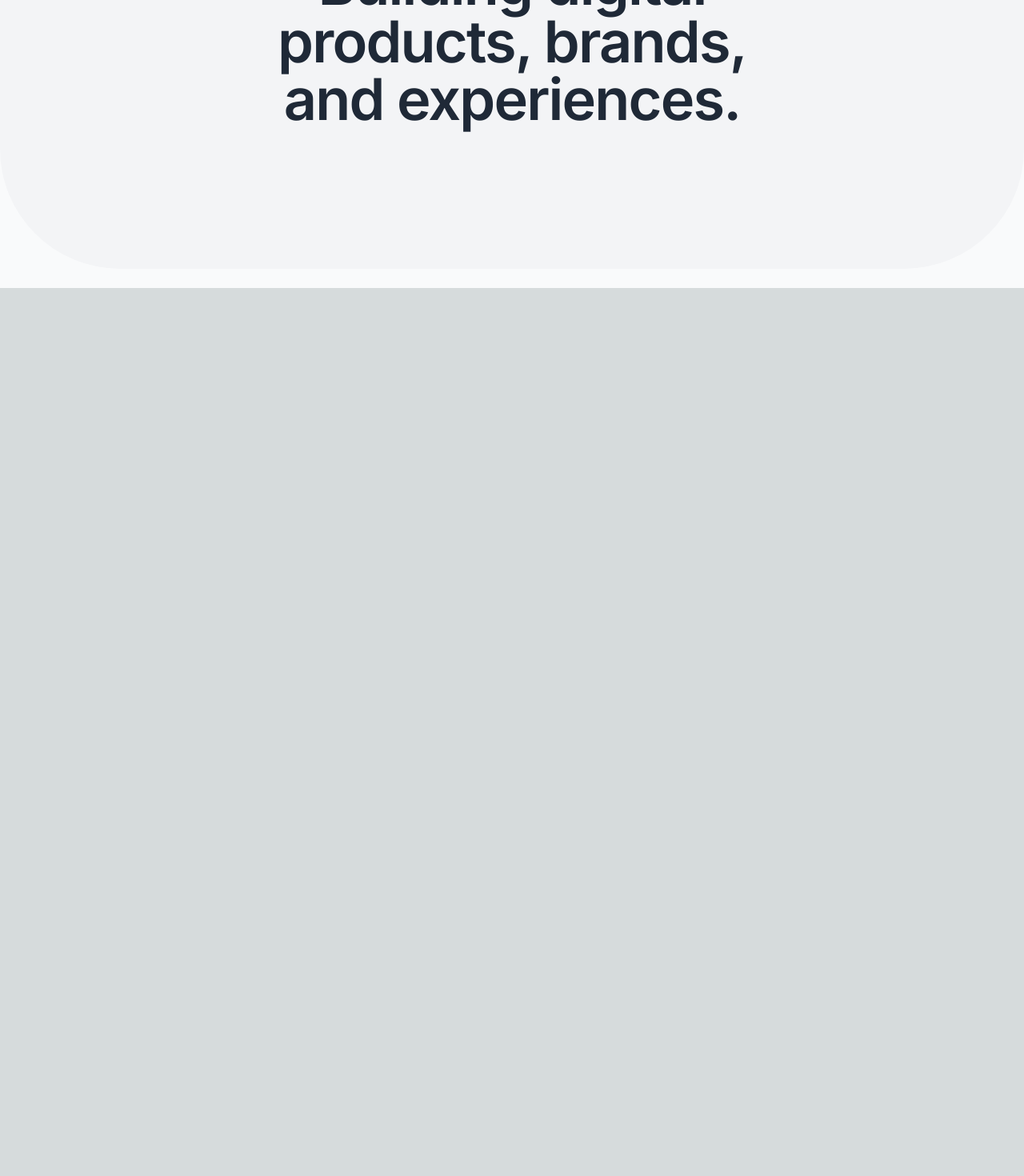
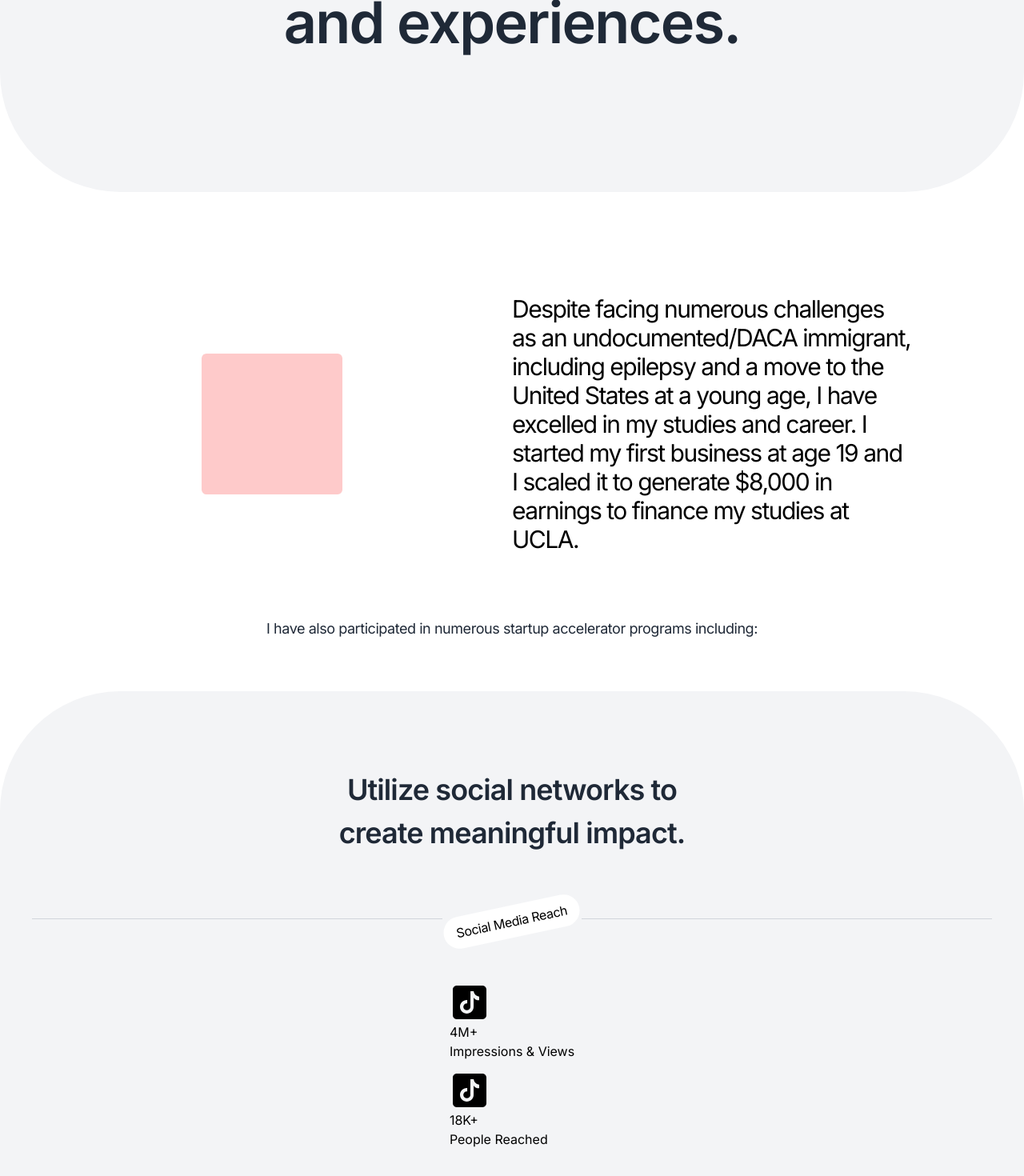
Before and after one commit to giomhern/jmh, a Next.js app: page /redesign in a window 1280 px wide. Shown: the part 536-2006 px from the top of the page at 80% size. Before the commit the page ends 896 px from the top, so only its background shows below. Built offline with nearby package versions, Linux system fonts and the light colour scheme.

Commit message:
About 50% of the page is done for desktop only atm

```diff
--- /dev/null
+++ b/app/components/impressions.tsx
@@ -0,0 +1,38 @@
+const impressions = [
+  {
+    id: 1,
+    platform: (
+      <svg
+        xmlns="http://www.w3.org/2000/svg"
+        x="0px"
+        y="0px"
+        width="50"
+        height="50"
+        viewBox="0 0 50 50"
+      >
+        <path d="M41,4H9C6.243,4,4,6.243,4,9v32c0,2.757,2.243,5,5,5h32c2.757,0,5-2.243,5-5V9C46,6.243,43.757,4,41,4z M37.006,22.323 c-0.227,0.021-0.457,0.035-0.69,0.035c-2.623,0-4.928-1.349-6.269-3.388c0,5.349,0,11.435,0,11.537c0,4.709-3.818,8.527-8.527,8.527 s-8.527-3.818-8.527-8.527s3.818-8.527,8.527-8.527c0.178,0,0.352,0.016,0.527,0.027v4.202c-0.175-0.021-0.347-0.053-0.527-0.053 c-2.404,0-4.352,1.948-4.352,4.352s1.948,4.352,4.352,4.352s4.527-1.894,4.527-4.298c0-0.095,0.042-19.594,0.042-19.594h4.016 c0.378,3.591,3.277,6.425,6.901,6.685V22.323z"></path>
+      </svg>
+    ),
+    header: "4M+",
+    subheader: "Impressions & Views",
+  },
+  {
+    id: 2,
+    platform: (
+      <svg
+        xmlns="http://www.w3.org/2000/svg"
+        x="0px"
+        y="0px"
+        width="50"
+        height="50"
+        viewBox="0 0 50 50"
+      >
+        <path d="M41,4H9C6.243,4,4,6.243,4,9v32c0,2.757,2.243,5,5,5h32c2.757,0,5-2.243,5-5V9C46,6.243,43.757,4,41,4z M37.006,22.323 c-0.227,0.021-0.457,0.035-0.69,0.035c-2.623,0-4.928-1.349-6.269-3.388c0,5.349,0,11.435,0,11.537c0,4.709-3.818,8.527-8.527,8.527 s-8.527-3.818-8.527-8.527s3.818-8.527,8.527-8.527c0.178,0,0.352,0.016,0.527,0.027v4.202c-0.175-0.021-0.347-0.053-0.527-0.053 c-2.404,0-4.352,1.948-4.352,4.352s1.948,4.352,4.352,4.352s4.527-1.894,4.527-4.298c0-0.095,0.042-19.594,0.042-19.594h4.016 c0.378,3.591,3.277,6.425,6.901,6.685V22.323z"></path>
+      </svg>
+    ),
+    header: "18K+",
+    subheader: "People Reached",
+  },
+];
+
+export default impressions;
--- a/app/layout.tsx
+++ b/app/layout.tsx
@@ -19,7 +19,6 @@ export default function RootLayout({
   return (
     <html lang="en">
       <body className={inter.className}>
-        <Navbar />
         {children}
         <Analytics />
       </body>
--- a/app/page.tsx
+++ b/app/page.tsx
@@ -2,6 +2,7 @@
 'use client';
 import { JSX, PromiseLikeOfReactNode } from 'react';
 import React, { ReactNode, Component } from 'react'
+import Navbar from './components/nav';
 
 const jumbo = <section className='flex md:px-20 md:py-10 px-10 py-2 justify-start font-extrabold'>
     <p className='text-2xl break-words md:text-4xl lg:text-6xl mx-7 md:mx-8 lg:mx-10'>A 24 year old <span className="text-bright">undocumented/DACA  entrepreneur </span>sharing his journey of <span className='text-bright'>starting  a business</span></p>
@@ -81,54 +82,75 @@ function card(tag: string | number | boolean | JSX.Element | Iterable<ReactNode>
 
 export default function Home() {
   return (
-    <main className='min-h-screen bg-blue-600 text-white'>
+    <main className="min-h-screen bg-blue-600 text-white">
+      <Navbar />
       {jumbo}
-        <div className='md:grid md:grid-cols-2 flex flex-col-reverse justify-center items-center py-5 px-20'>
+      <div className="md:grid md:grid-cols-2 flex flex-col-reverse justify-center items-center py-5 px-20">
         <ol className="relative border-l border-gray-200 dark:border-gray-700 py-3 my-10 text-xl">
           <li className="mb-10 ml-4 bg-gray-100 text-blue-600 p-7 rounded-lg">
             <div className="absolute w-3 h-3 bg-gray-100 rounded-full mt-1.5 -left-1.5 border border-yellow-200"></div>
             <p className="mb-1 font-normal text-sm leading-none">01</p>
-                    <h3 className="md:text-md text-sm font-semibold text-blue-900">Startup Diaries 📖 (100+ Episodes)</h3>
-                    <p className="mb-4 font-normal md:text-md text-sm">Day to day learnings from working on my startup</p>
+            <h3 className="md:text-md text-sm font-semibold text-blue-900">
+              Startup Diaries 📖 (100+ Episodes)
+            </h3>
+            <p className="mb-4 font-normal md:text-md text-sm">
+              Day to day learnings from working on my startup
+            </p>
           </li>
 
           <li className="mb-10 ml-4 bg-gray-100 text-blue-600 p-7 rounded-lg">
             <div className="absolute w-3 h-3 bg-gray-100 rounded-full mt-1.5 -left-1.5 border border-yellow-200"></div>
             <p className="mb-1 font-normal text-sm leading-none">03</p>
-                    <h3 className="md:text-md text-sm font-semibold text-blue-900">Leverage Blog 🪜 (22+ Articles)</h3>
-                    <p className="mb-4 font-normal md:text-md text-sm">Weekly in depth learnings from working on my startup.</p>
+            <h3 className="md:text-md text-sm font-semibold text-blue-900">
+              Leverage Blog 🪜 (22+ Articles)
+            </h3>
+            <p className="mb-4 font-normal md:text-md text-sm">
+              Weekly in depth learnings from working on my startup.
+            </p>
           </li>
 
           <li className="mb-10 ml-4 bg-gray-100 text-blue-600 p-7 rounded-lg">
             <div className="absolute w-3 h-3 bg-gray-100 rounded-full mt-1.5 -left-1.5 border border-yellow-200"></div>
             <p className="mb-1 font-normal text-sm leading-none">03</p>
-                    <h3 className="md:text-md text-sm font-semibold text-blue-900">Leverage Podcast 📖 (4 Episodes)</h3>
-                    <p className="mb-4 font-normal md:text-md text-sm">Audio version of the Leverage Blog. Available on Spotify and Apple Podcasts.</p>
+            <h3 className="md:text-md text-sm font-semibold text-blue-900">
+              Leverage Podcast 📖 (4 Episodes)
+            </h3>
+            <p className="mb-4 font-normal md:text-md text-sm">
+              Audio version of the Leverage Blog. Available on Spotify and Apple
+              Podcasts.
+            </p>
           </li>
 
           <li className="ml-4 bg-gray-100 text-blue-600 p-7 rounded-lg">
             <div className="absolute w-3 h-3 bg-gray-100 rounded-full mt-1.5 -left-1.5 border border-yellow-200"></div>
             <p className="mb-1 font-normal text-sm leading-none">04</p>
-                    <h3 className="md:text-md text-sm font-semibold text-blue-900">Mayarketing (Coming Soon)</h3>
-                    <p className="mb-4 font-normal md:text-md text-sm">Marketing lessons from building my company, from mistakes to strategies that work for me.</p>
+            <h3 className="md:text-md text-sm font-semibold text-blue-900">
+              Mayarketing (Coming Soon)
+            </h3>
+            <p className="mb-4 font-normal md:text-md text-sm">
+              Marketing lessons from building my company, from mistakes to
+              strategies that work for me.
+            </p>
           </li>
         </ol>
-            <h2 className='md:py-10 md:px-20 px-5 capitalize font-bold text-xl md:whitespace-normal md:text-6xl whitespace-nowrap'>
+        <h2 className="md:py-10 md:px-20 px-5 capitalize font-bold text-xl md:whitespace-normal md:text-6xl whitespace-nowrap">
           <span className="md:inline hidden">👈 </span>
           <span className="md:hidden inline">👇 </span>
           Join My Journey
         </h2>
-
-
       </div>
       {about}
       {bizSection}
       {impactSection}
 
-        <section className='md:px-20 px-10 py-10 md:py-20'>
-           <a className="capitalize lg:text-8xl md:text-6xl text-4xl font-extrabold flex justify-center hover:underline hover:underline-offset-4" href="mailto:jmayahern@preparebiz.com">Get in Touch.</a>
+      <section className="md:px-20 px-10 py-10 md:py-20">
+        <a
+          className="capitalize lg:text-8xl md:text-6xl text-4xl font-extrabold flex justify-center hover:underline hover:underline-offset-4"
+          href="mailto:jmayahern@preparebiz.com"
+        >
+          Get in Touch.
+        </a>
       </section>
-
     </main>
-  )
+  );
 }
--- a/app/redesign/page.tsx
+++ b/app/redesign/page.tsx
@@ -1,9 +1,11 @@
 import * as React from "react";
+import Image from "next/image";
+import impressions from "../components/impressions";
 
 export default function HomePage() {
   return (
-    <main className="min-h-screen bg-gray-50 text-black">
-      {/* BEGINNING NAVBAR */}
+    <main className="min-h-screen bg-white text-black">
+      {/* start navigation bar */}
       <nav className="sticky top-0 z-10 flex justify-between px-10 py-8 bg-gray-100 backdrop-blur-lg backdrop-filter bg-opacity-20">
         <p>juanmayahernandez@gmail.com</p>
         <section className="flex space-x-3 items-center">
@@ -16,13 +18,14 @@ export default function HomePage() {
           <p>Instagram</p>
         </section>
       </nav>
-      {/* END NAVBAR */}
+      {/* end navigation bar */}
 
+      {/* start header */}
       <div className="bg-gray-100 flex flex-col justify-center items-center px-10 pt-24 pb-44 rounded-b-[150px]">
         <section className="flex items-center pb-10">
           <div className="h-40 w-40 z-0 relative left-10 rounded-full bg-red-200"></div>
           <div className="z-10 px-4 py-2 relative -rotate-[12deg] bg-white bottom-5 rounded-full">
-            <p className="text-sm tracking-tight text-black">Juan Maya 👋🏼</p>
+            <p className="text-md tracking-tight text-black">Juan Maya 👋🏼</p>
           </div>
         </section>
 
@@ -32,6 +35,60 @@ export default function HomePage() {
           </p>
         </section>
       </div>
+
+      {/* end header */}
+
+      <section className="grid grid-cols-2 items-center bg-white rounded-b-[150px] px-10 pb-20 pt-32">
+        <div className="flex items-center justify-center">
+          <div className="h-44 w-44 rounded-md  bg-red-200"></div>
+        </div>
+        <div className="w-10/12">
+          <p className="font-regular text-black text-left break-words text-3xl tracking-tighter">
+            Despite facing numerous challenges as an undocumented/DACA
+            immigrant, including epilepsy and a move to the United States at a
+            young age, I have excelled in my studies and career. I started my
+            first business at age 19 and I scaled it to generate $8,000 in
+            earnings to finance my studies at UCLA.
+          </p>
+        </div>
+      </section>
+
+      <section className="text-center pb-16">
+        <p className="tracking-tight text-gray-800 text-lg">
+          I have also participated in numerous startup accelerator programs
+          including:
+        </p>
+      </section>
+
+      <section className="bg-gray-100 py-24 flex flex-col justify-center rounded-t-[150px]">
+        <p className="font-semibold tracking-tight max-w-lg leading-[1.5] mx-auto text-gray-800 break-words leading-regular text-4xl text-center pb-10">
+          Utilize social networks to create meaningful impact.
+        </p>
+
+        <div className="relative flex px-10 pt-5 pb-10 items-center">
+          <div className="flex-grow border-t border-gray-300"></div>
+          <div className="flex-shrink px-4 py-2 relative top-1 -rotate-[12deg] bg-white bottom-5 rounded-full">
+            <p className="text-md tracking-tight text-black">
+              Social Media Reach
+            </p>
+          </div>
+          <div className="flex-grow border-t border-gray-300"></div>
+        </div>
+
+        <ul className="max-w-xl mx-auto pt-5 list-none">
+          <li className="flex flex-col space-y-3">
+            {impressions.map((impression) => {
+              return (
+                <li key={impression.id}>
+                  {impression.platform}
+                  <p>{impression.header}</p>
+                  <p>{impression.subheader}</p>
+                </li>
+              );
+            })}
+          </li>
+        </ul>
+      </section>
     </main>
   );
 }
--- a/next.config.js
+++ b/next.config.js
@@ -3,7 +3,7 @@ const nextConfig = {
   images: {
     remotePatterns: [
       {
-        hostname: "docs.material-tailwind.com",
+        hostname: "images.unsplash.com",
       },
     ],
   },
```
Lines whose indentation alone changed are shown as unchanged.
